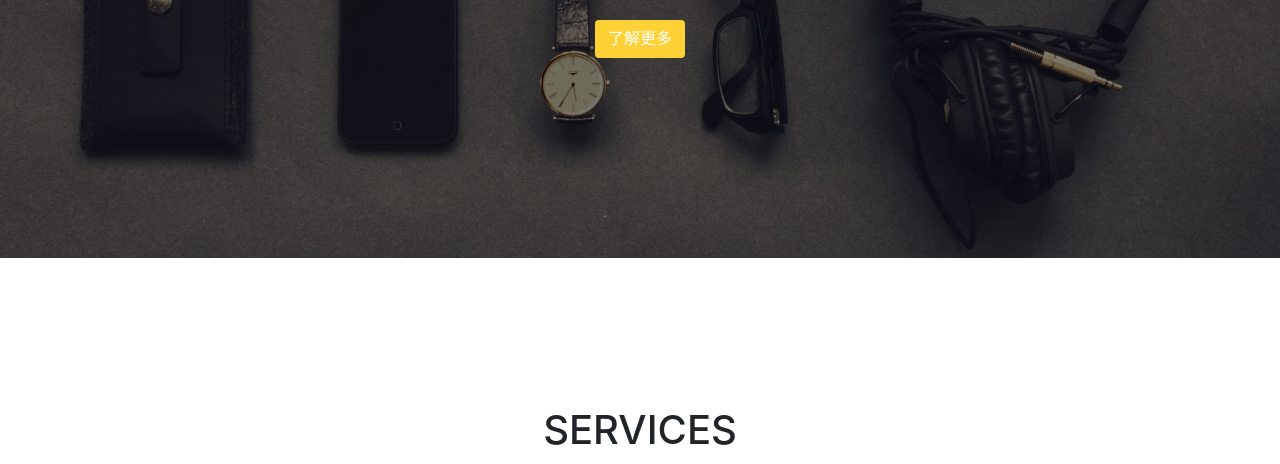
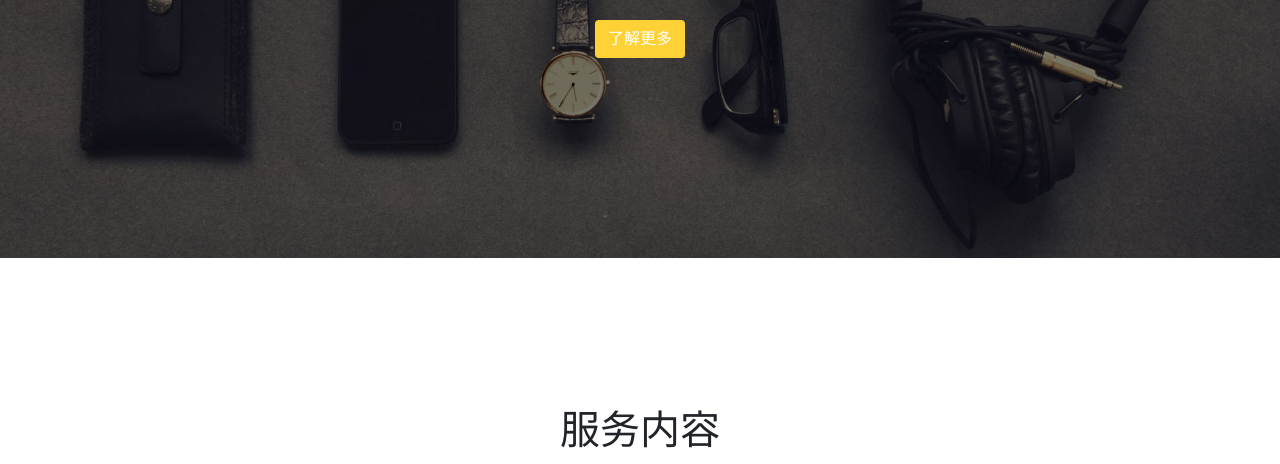
Before and after one commit to Eugene33/8-7design, a website with bundled scripts: page index.html in a window 1280 px wide. Shown: the part 470-934 px from the top of the page. Built offline with nearby package versions, Linux system fonts and the light colour scheme; a web font is replaced by a local one.

Commit message:
Update index.html

```diff
--- a/index.html
+++ b/index.html
@@ -75,7 +75,7 @@
       <div class="container">
         <div class="row">
           <div class="col-lg-12 text-center">
-            <h2 class="section-heading">Services</h2>
+            <h2 class="section-heading">服务内容</h2>
             <h3 class="section-subheading text-muted">我们很小，但是我们很专业</h3>
           </div>
         </div>
```
